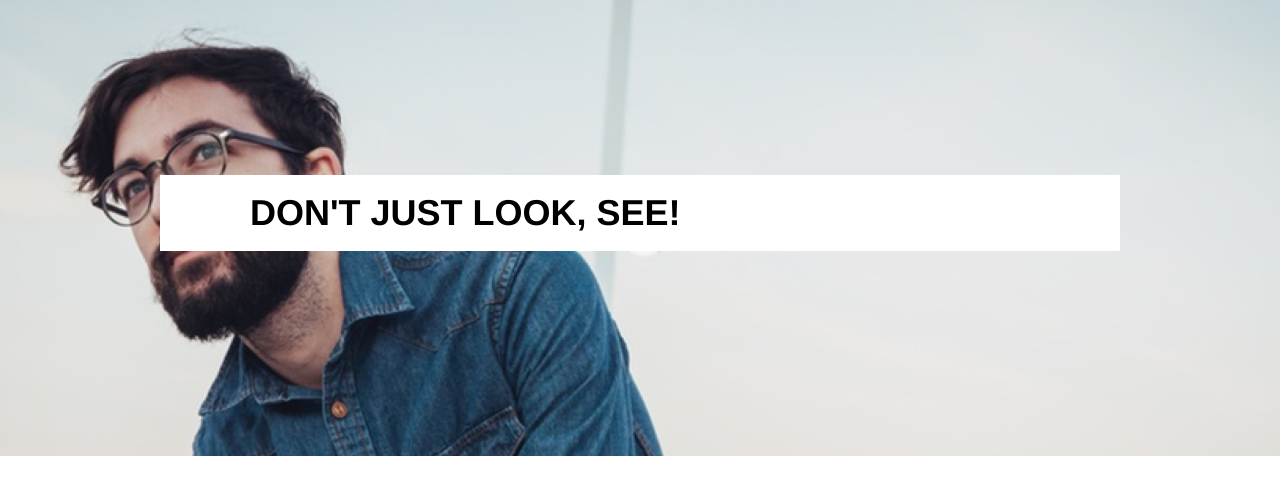
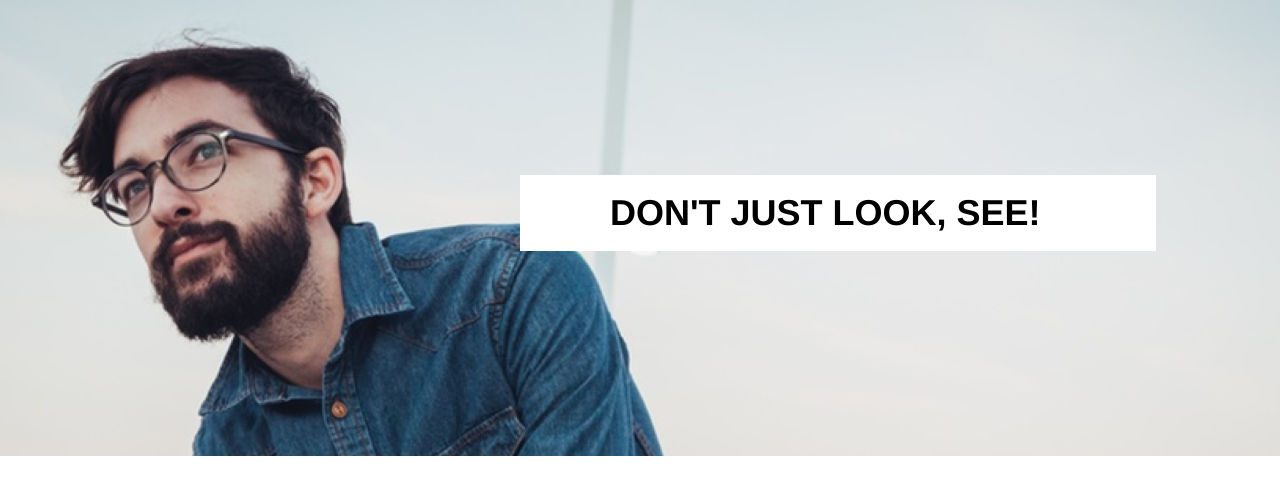
Before and after one commit to drg79/Tortoiseshell-Optics, a plain HTML site: page index.html in a window 1280 px wide. Shown: the part 84-578 px from the top of the page. Drawn offline with Linux system fonts and the light colour scheme.

Commit message:
headline box positioned using "relative"

```diff
--- a/resources/css/styles.css
+++ b/resources/css/styles.css
@@ -83,9 +83,13 @@ ul li {
 }
 
 .headline-box {
+  position: relative;
+  left: 2rem;
   background-color: white;
   display: flex;
   margin-top: 10rem;
+  margin-left: 18rem;
+
   }
 
   .headline h1 {
```
Also changed, not shown: index.html (+3 -1 lines).
